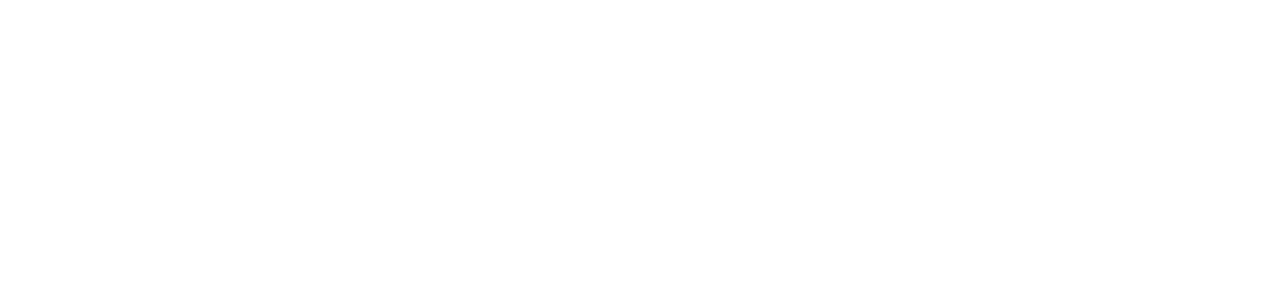
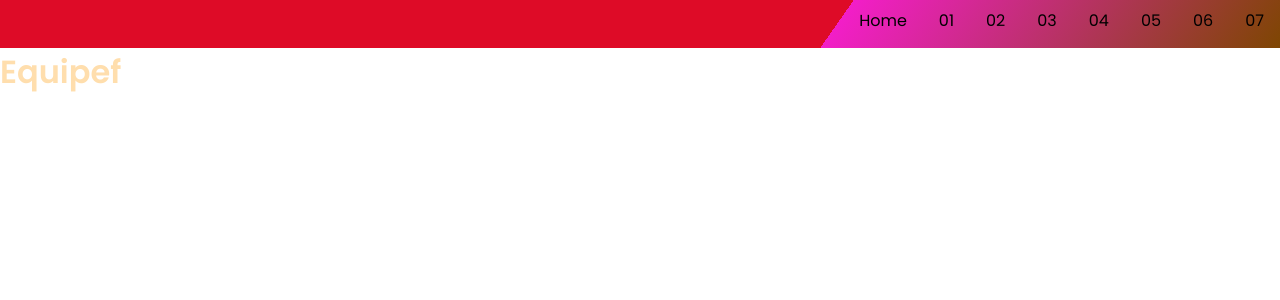
Before and after one commit to Manfrajola/crm, a React (Create React App) app: page /equipef in a window 1280 px wide. Before the commit this address had no page. Shown: the top 300 px of the page. Built offline with nearby package versions, Linux system fonts and the light colour scheme.

Commit message:
Equipef
Commit equipef

```diff
--- a/src/App.js
+++ b/src/App.js
@@ -3,6 +3,7 @@
 import Home from "./pages/Home";
 import Equipeb from "./pages/Equipeb";
 import Equipec from "./pages/Equipec";
+import Equipef from "./pages/Equipef";
 
 function App() {
   return (
@@ -15,6 +16,7 @@
             <Route path="/home" element={<Home />} />
             <Route path="/equipeb" element={<Equipeb />} />
             <Route path="/equipec" element={<Equipec />} />
+            <Route path="/equipef" element={<Equipef />} />
           </Routes>
         </div>
       </Router>
--- a/src/components/navbarUser/index.jsx
+++ b/src/components/navbarUser/index.jsx
@@ -37,7 +37,7 @@
               <Span>05</Span>
             </Li>
           </Slink>
-          <Slink to="/home">
+          <Slink to="/equipef">
             <Li>
               <Span>06</Span>
             </Li>
--- /dev/null
+++ b/src/pages/Equipef/index.jsx
@@ -0,0 +1,16 @@
+import React from "react";
+import Navbar from "../../components/navbarUser";
+import {H1} from "./styles";
+
+class Equipef extends React.Component {
+  render() {
+    return (
+      <>
+        <Navbar />
+        <H1>Equipef</H1>
+      </>
+    );
+  }
+}
+
+export default Equipef;
--- /dev/null
+++ b/src/pages/Equipef/styles.jsx
@@ -0,0 +1,5 @@
+import styled from "styled-components";
+export const H1 = styled.h1 `
+  background-color: white;
+  color: #FFDEAD;
+`;
```
